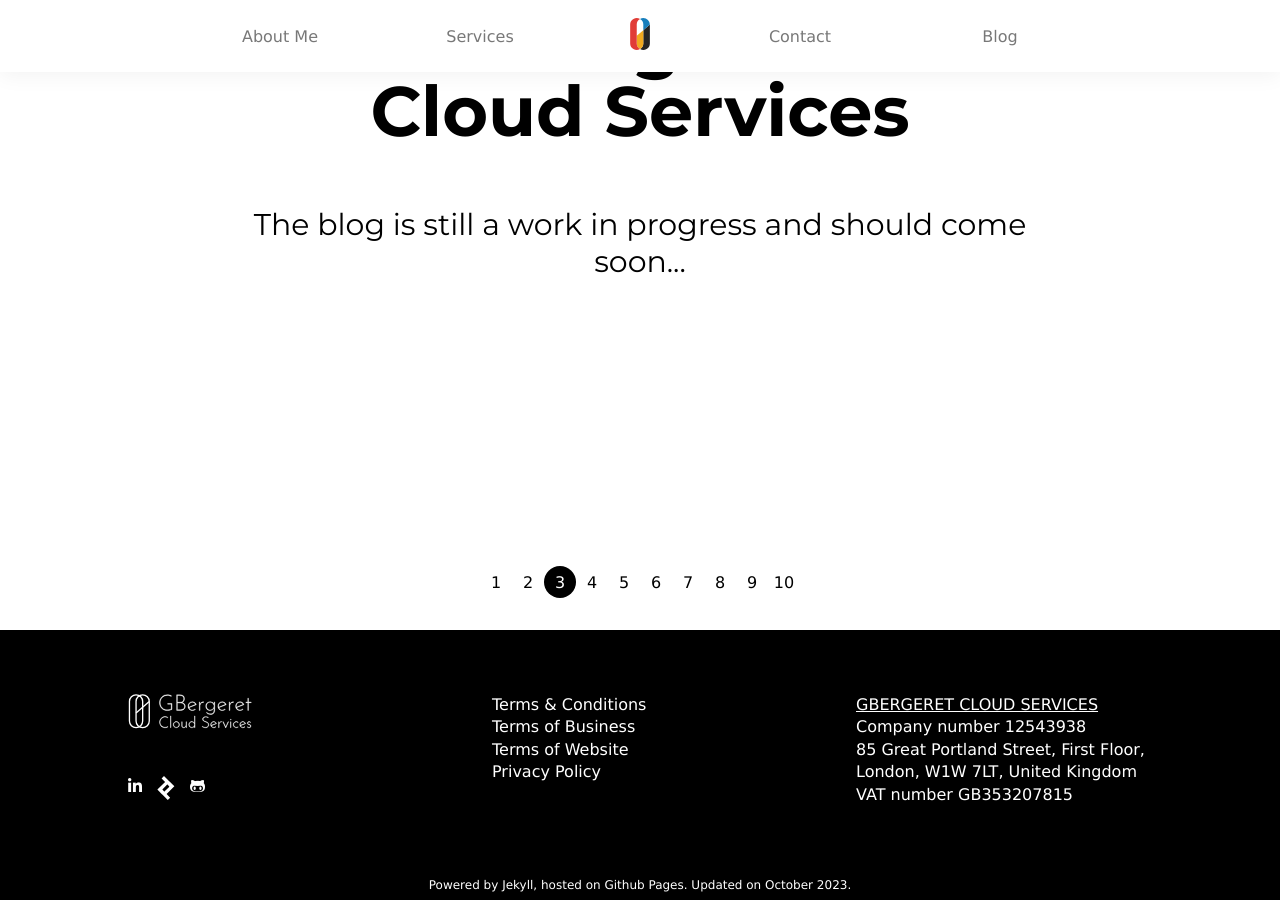
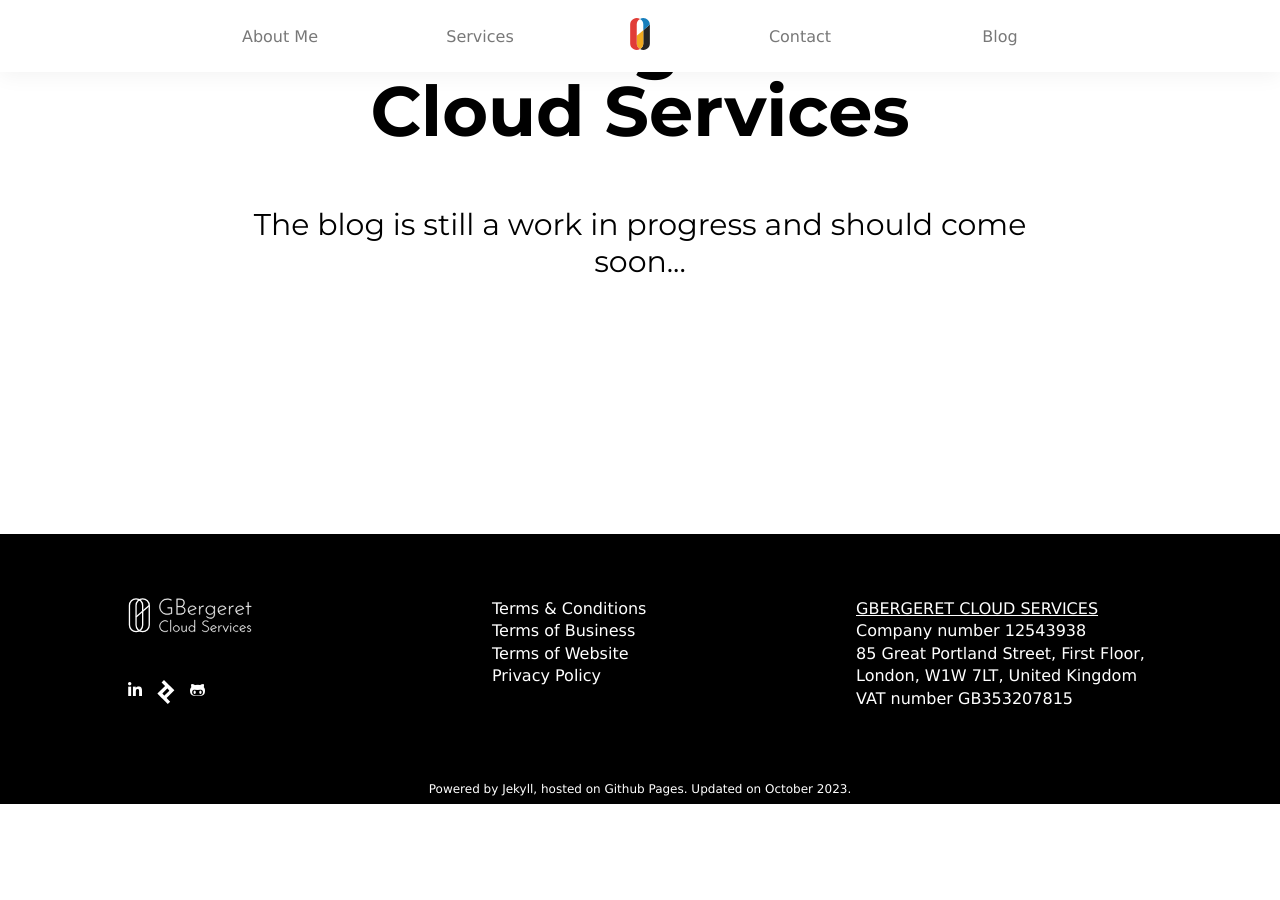
Before and after one commit to gbergeret-cloud/website, a Jekyll site: the page built from blog.html, in a window 1280 px wide and 900 px high, scrolled down 366 px. Built offline with Jekyll 4.4.1, drawn with Linux system fonts in a browser that asks for light colours; nearby versions of some CDN libraries; comment, search, counter and statistics services are not loaded; after the commit the page ends 1170 px from its top, so only the background shows below that.

Commit message:
make sure to hide the pagination in live env

```diff
--- a/blog.html
+++ b/blog.html
@@ -61,7 +61,7 @@ description: GBergeret cloud Services' blog, a place to find the lastest news, i
     {% endfor %}
   </div>
   <!-- Pagination links -->
-  <div class="pagination wrapper">
+  <div class="pagination wrapper preview">
     {% if paginator.previous_page %}
       <a href="{{ paginator.previous_page_path }}" class="previous">
         Previous----
```
